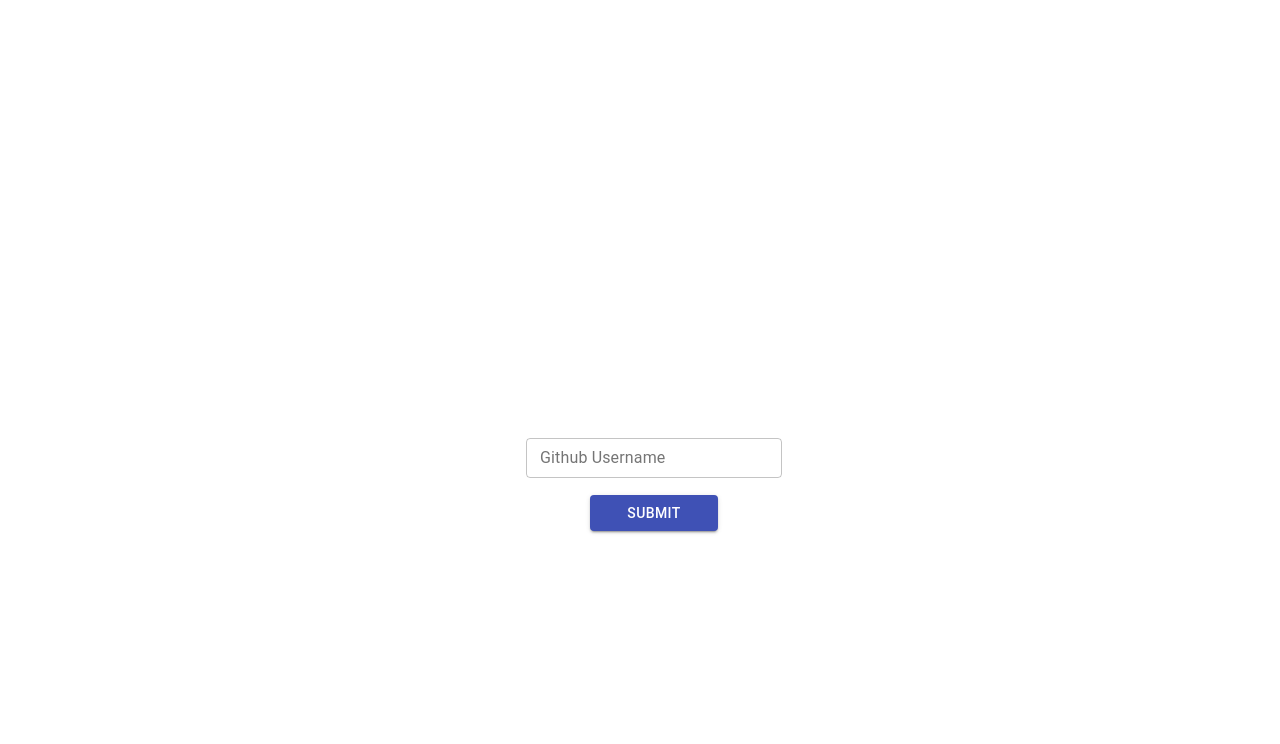
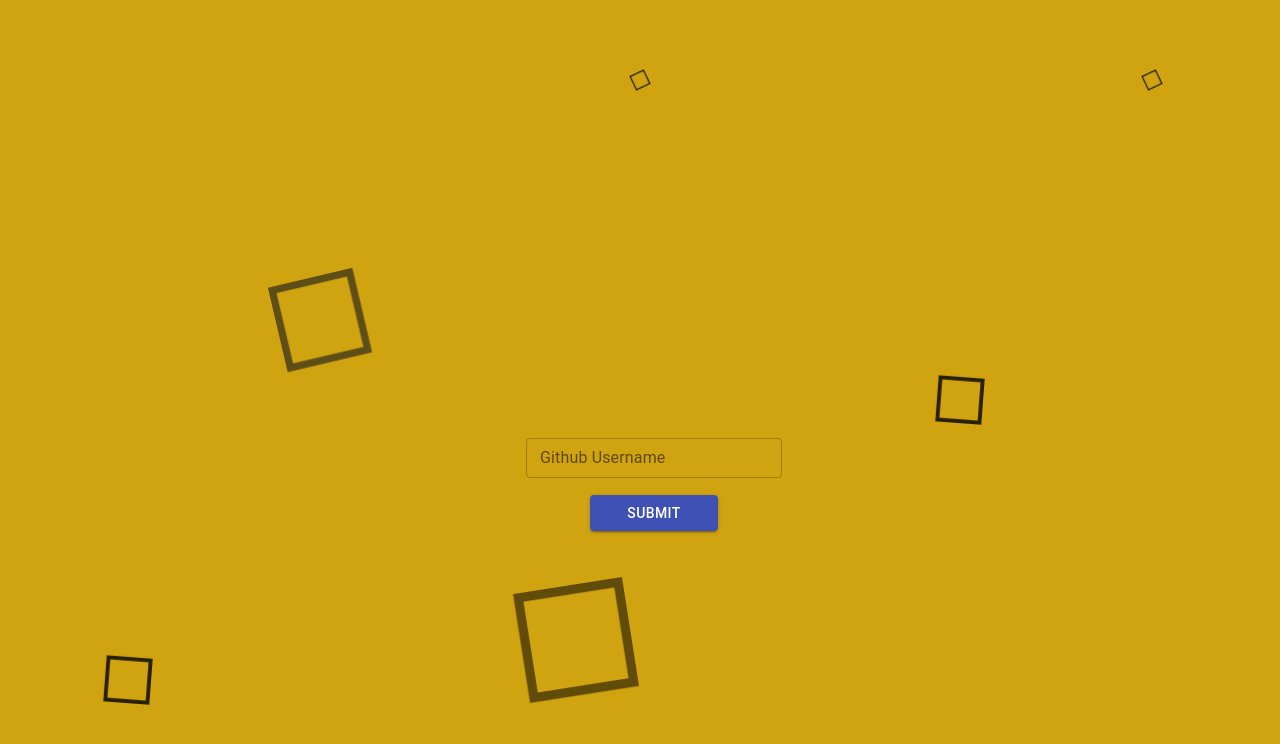
Before and after one commit to AlbertSuarez/git-inspect, a React (Create React App) app in the folder client/: page / in a window 1280 px wide. Shown: the top 744 px of the page. Built offline with nearby package versions, Linux system fonts and the light colour scheme.

Commit message:
background added

```diff
--- a/client/package.json
+++ b/client/package.json
@@ -10,6 +10,7 @@
     "@types/react-dom": "16.9.1",
     "@types/react-redux": "^7.1.4",
     "@types/redux-logger": "^3.0.7",
+    "node-sass": "^4.12.0",
     "react": "^16.10.2",
     "react-dom": "^16.10.2",
     "react-redux": "^7.1.1",
--- a/client/src/components/App.tsx
+++ b/client/src/components/App.tsx
@@ -4,6 +4,7 @@
 import { Store } from 'redux';
 import { Provider } from 'react-redux';
 import GitInspect from './gitInspect/GitInspect';
+import '../style/background.scss';
 
 export interface IAppProps{
 
@@ -19,6 +20,22 @@
     }
 
     public render(): React.ReactElement<IAppProps>{
+        return (
+            <div>
+                <div className="hero">
+                    {/* <div className="hero__title">Hello World</div> */}
+                    <div className="cube"></div>
+                    <div className="cube"></div>
+                    <div className="cube"></div>
+                    <div className="cube"></div>
+                    <div className="cube"></div>
+                    <div className="cube"></div>
+                </div>
+                <Provider store={this.store}>
+                    <GitInspect/>
+                </Provider>
+            </div>
+        );
         return(
             <Provider store={this.store}>
                 <GitInspect/>
--- a/client/src/service/Service.ts
+++ b/client/src/service/Service.ts
@@ -15,7 +15,7 @@
                 response.json()
                 .then(data=>{
                     console.log("DATA",data);
-                    resolve(data);
+                    resolve(data.response);
                 });
             })
         });
--- /dev/null
+++ b/client/src/style/background.scss
@@ -0,0 +1,76 @@
+@import url('https://fonts.googleapis.com/css?family=Montserrat:700');
+
+.hero {
+  background-color: #D0A310;
+  position: relative;
+  height: 100vh;
+  overflow: hidden;
+  font-family: 'Montserrat', sans-serif;
+}
+
+.hero__title {
+  color: #fff;
+  position: absolute;
+  top: 50%;
+  left: 50%;
+  transform: translate(-50%, -50%);
+  font-size: 50px;
+  z-index: 1;
+}
+
+.cube {
+  position: absolute;
+  top: 80vh;
+  left: 45vw;
+  width: 10px;
+  height: 10px;
+  border: solid 1px darken(#000, 8%);
+  transform-origin: top left;
+  transform: scale(0) rotate(0deg) translate(-50%, -50%);
+  animation: cube 12s ease-in forwards infinite;
+
+  &:nth-child(2n) {
+    border-color: lighten(#000, 10%);
+  }
+
+  &:nth-child(2) {
+    animation-delay: 1s;
+    left: 25vw;
+    top: 40vh;
+  }
+
+  &:nth-child(3) {
+    animation-delay: 3s;
+    left: 75vw;
+    top: 50vh;
+  }
+
+  &:nth-child(4) {
+    animation-delay: 5s;
+    left: 90vw;
+    top: 10vh;
+  }
+
+  &:nth-child(5) {
+    animation-delay: 3s;
+    left: 10vw;
+    top: 85vh;
+  }
+
+  &:nth-child(6) {
+    animation-delay: 5s;
+    left: 50vw;
+    top: 10vh;
+  }
+}
+
+@keyframes cube {
+  from {
+    transform: scale(0) rotate(0deg) translate(-50%, -50%);
+    opacity: 1;
+  }
+  to {
+    transform: scale(20) rotate(960deg) translate(-50%, -50%);
+    opacity: 0;
+  }
+}
```
Also changed, not shown: 1 other file (tests, documents, lock files or other folders).
